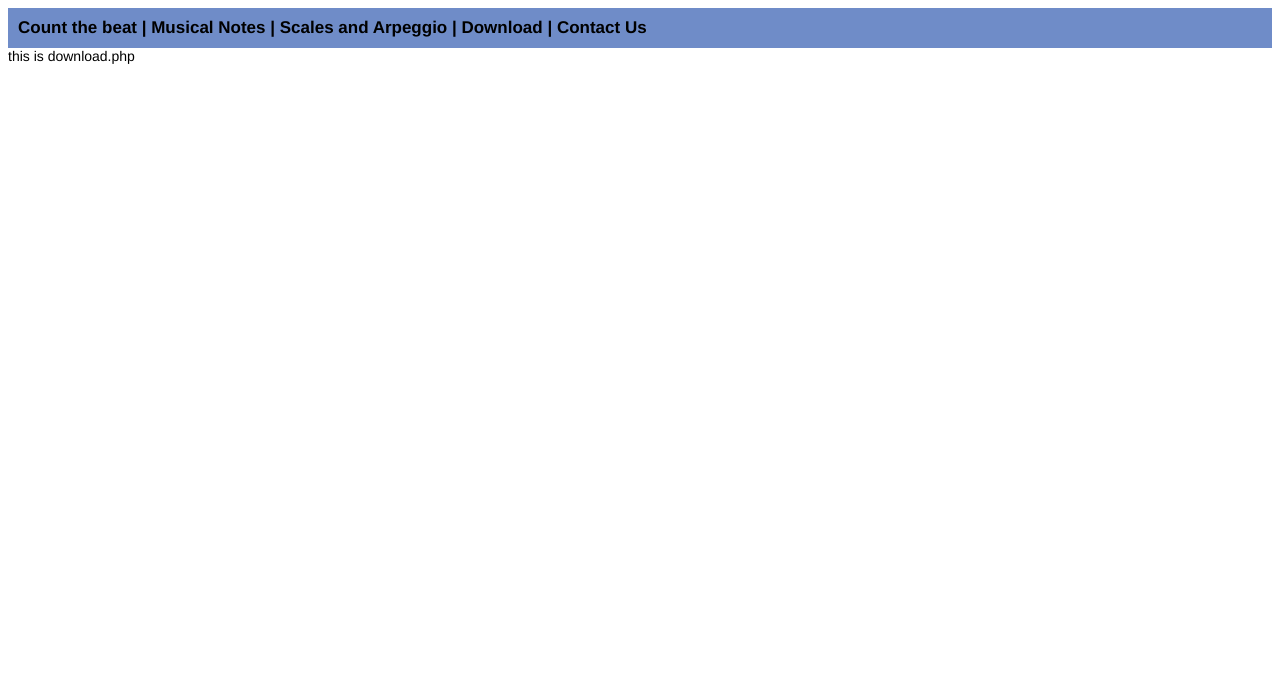
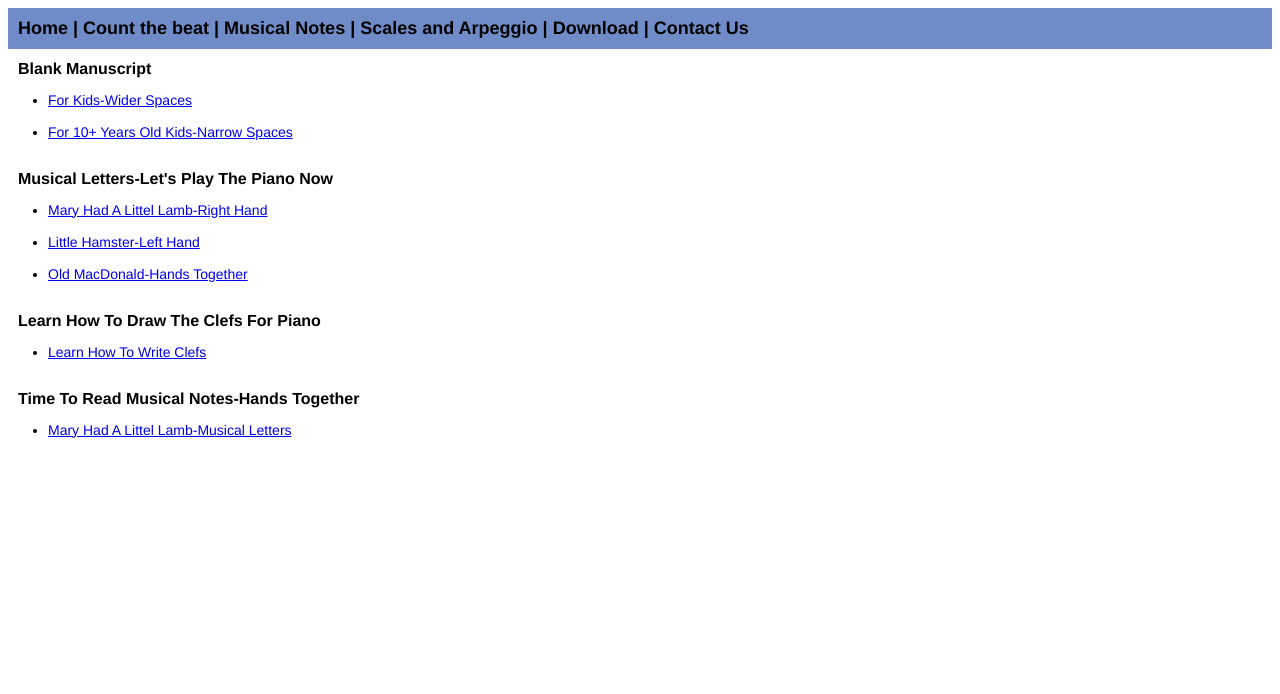
Before and after one commit to amyng1980/anmusicgit, a PHP site: page /download.php in a window 1280 px wide. Shown: the top 694 px of the page. Run offline with PHP 8.4, Linux system fonts and the light colour scheme.

Commit message:
2nd commit

```diff
--- a/download.php
+++ b/download.php
@@ -1,15 +1,46 @@
 <!DOCTYPE html>
 <html>
-
 <head>
 <link type="text/css" rel="stylesheet" href="music.css">
-
 </head>
 
 <body>
+<?php include 'navigation.php';?>
 
-<?php include 'navigation.php';?>
-this is download.php
+<div id="content">
+<div id="manuscript">
+        <h1>Blank Manuscript</h1>
+        <ul>
+        	<li><a href="resource_music/KidManuscript.pdf" target="_blank">For Kids-Wider Spaces</a></li> </br>
+        	<li><a href="resource_music/AdultManuscript.pdf" target="_blank">For 10+ Years Old Kids-Narrow Spaces</a></li> </br>
+    	</ul>
+</div>
+
+<div id="musicLetter">
+        <h1>Musical Letters-Let's Play The Piano Now</h1>
+        <ul>
+        	<li><a href="resource_music/maryLittleLamb.pdf" target="_blank">Mary Had A Littel Lamb-Right Hand</a></li> </br>
+        	<li><a href="resource_music/littleDonut.pdf" target="_blank">Little Hamster-Left Hand</a></li> </br>
+        	<li><a href="resource_music/oldMacDonald.pdf" target="_blank">Old MacDonald-Hands Together</a></li> </br>
+    	</ul>
+</div>
+
+<div id="writeClef">
+        <h1>Learn How To Draw The Clefs For Piano</h1>
+        <ul>
+        	<li><a href="resource_music/clef.pdf" target="_blank">Learn How To Write Clefs</a></li> </br>
+    	</ul>
+</div>
+
+<div id="musicNote">
+        <h1>Time To Read Musical Notes-Hands Together</h1>
+        <ul>
+        	<li><a href="resource_music/maryLittleLamb.pdf" target="_blank">Mary Had A Littel Lamb-Musical Letters</a></li> </br>
+        </ul>
+</div>
+</div>
+
+
 <div class="footerholder">
 <div class="footer">
 <?php include 'footer.php';?>
--- a/music.css
+++ b/music.css
@@ -1,6 +1,6 @@
 .headerNavigation{
 	background-color:#6F8CC8;
-    font-size: 17px;
+    font-size: 18px;
     font-weight: bold;
     padding-top: 10px;
     padding-bottom: 10px;
@@ -26,6 +26,27 @@ body {
 	padding-top: 10px;
 }
 
+#content h1{
+    font-size: 16px;
+    padding-left: 10px;
+}
+
+#content h2{
+    font-size: 14px;
+    padding-left: 10px;
+}
+
+#content img{
+    padding-left: 40px;
+    padding-bottom: 30px;
+}
+
+#content p{
+    font-size: 14px;
+    padding-left: 10px;
+    padding-bottom: 20px;
+}
+
 .footerholder {
     bottom: 0;
     position: fixed;
--- a/navigation.php
+++ b/navigation.php
@@ -6,6 +6,7 @@
 </head>
 <body>
 <div class="headerNavigation">
+	<a href="index.php">Home</a> |
 	<a href="beat.php">Count the beat</a> |
 	<a href="notes.php">Musical Notes</a> |
 	<a href="scale.php">Scales and Arpeggio</a> |
```
Also changed, not shown: beat.php (+42 -3 lines), notes.php (+18 -1 lines), resource_music/half.jpg (added), resource_music/pianoKeys.GIF (added), resource_music/quarter.jpg (added), resource_music/whole.jpg (added), 2 other files.
